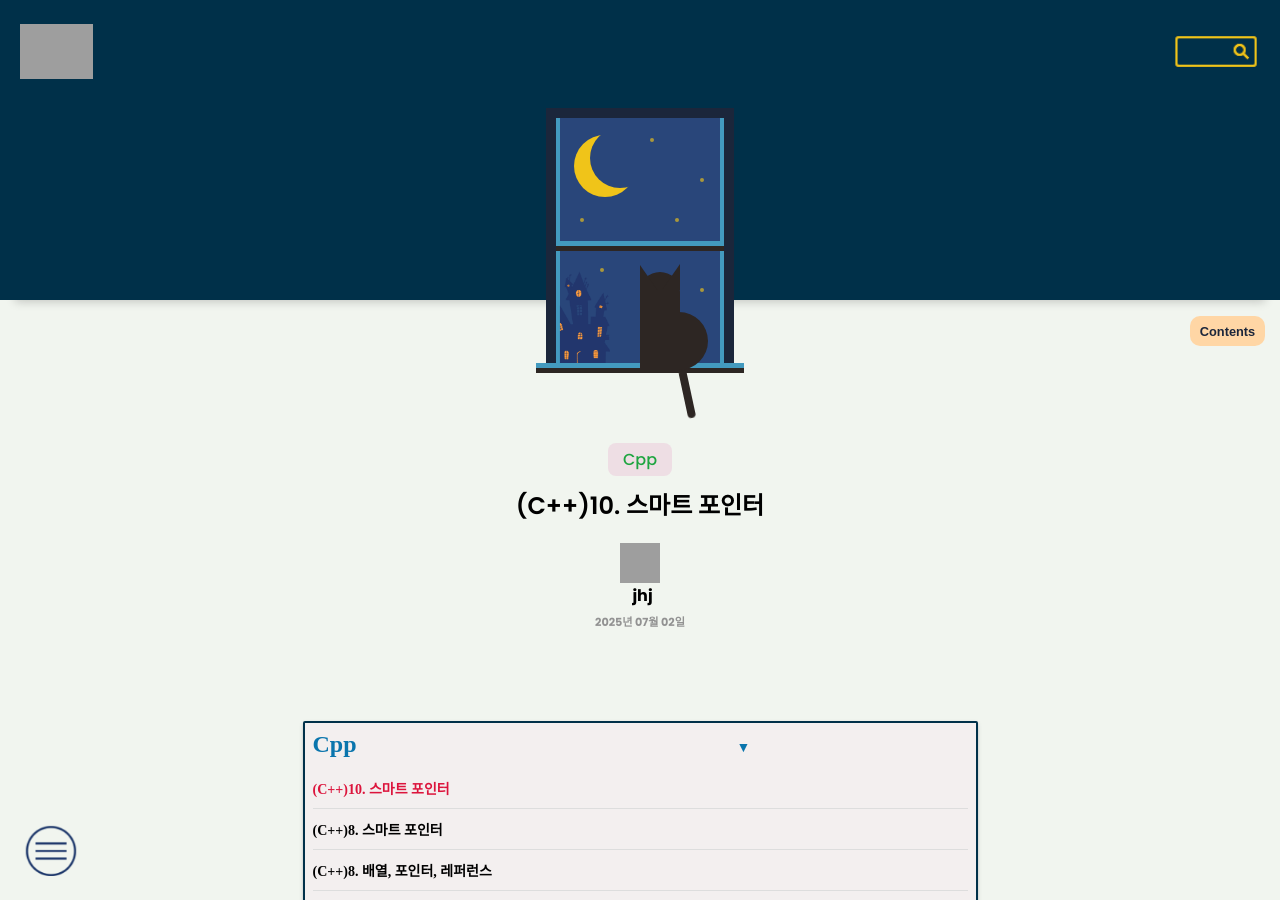
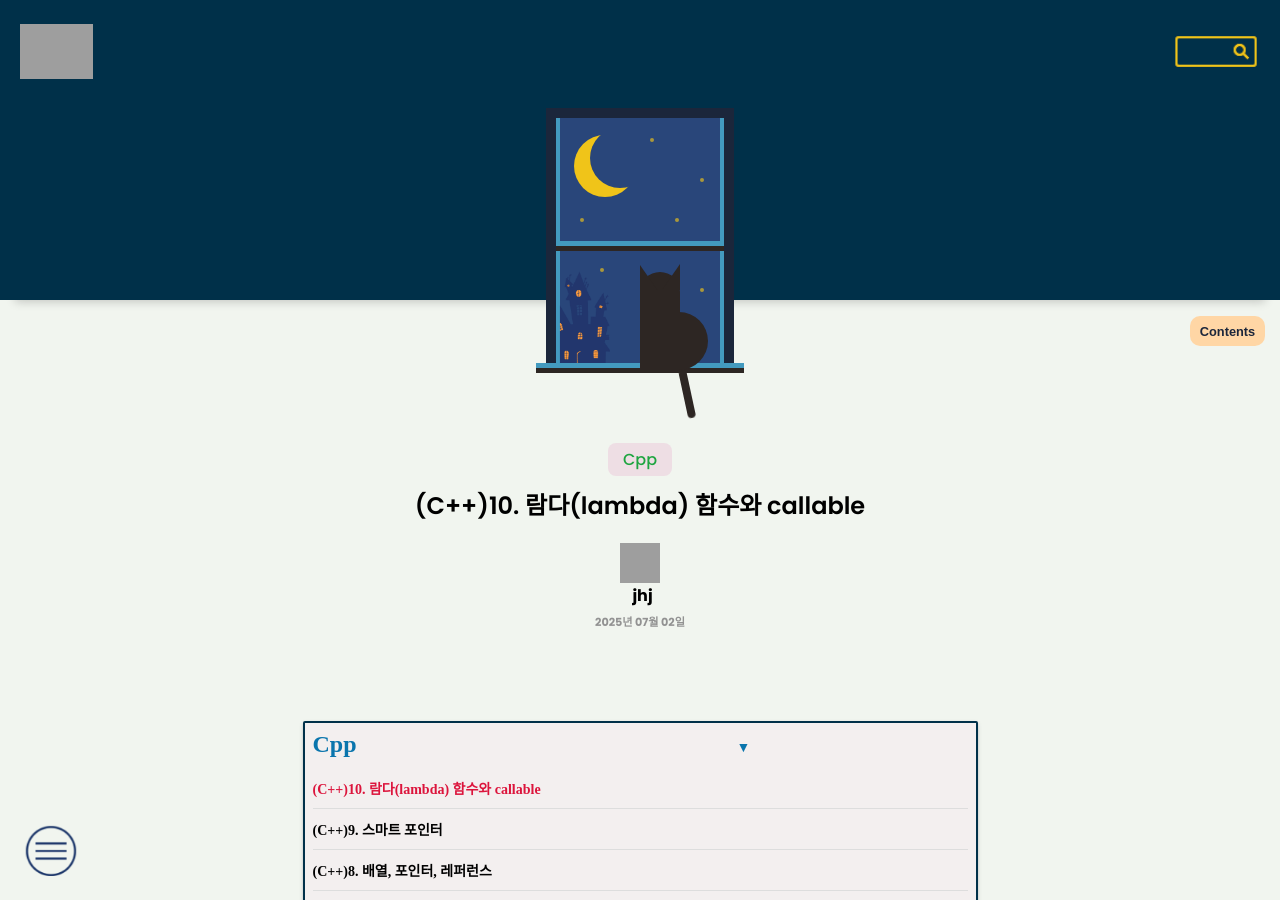
Before and after one commit to jhj1111/jhj1111.github.io, a Jekyll site: the page built from _posts/study_log/cpp/2025-07-02-LambdaAndFunction.md, in a window 1280 px wide and 900 px high. Built offline with Jekyll 4.4.1, drawn with Linux system fonts in a browser that asks for light colours; some web fonts are replaced; comment, search, counter and statistics services are not loaded; grey boxes are pictures that could not be loaded.

Commit message:
style(post): fix cpp post title, thumnail

```diff
--- a/_posts/study_log/cpp/2025-07-01-SmartPointer.md
+++ b/_posts/study_log/cpp/2025-07-01-SmartPointer.md
@@ -1,5 +1,5 @@
 ---
-title: (C++)8. 스마트 포인터
+title: (C++)9. 스마트 포인터
 post_order: 9
 thumbnail: https://miro.medium.com/v2/resize:fit:898/1*wYw8dYdGd0JabdkBrMiwIQ.png
 layout: post
--- a/_posts/study_log/cpp/2025-07-02-LambdaAndFunction.md
+++ b/_posts/study_log/cpp/2025-07-02-LambdaAndFunction.md
@@ -1,7 +1,7 @@
 ---
-title: (C++)10. 스마트 포인터
+title: (C++)10. 람다(lambda) 함수와 callable
 post_order: 10
-thumbnail: https://miro.medium.com/v2/resize:fit:898/1*wYw8dYdGd0JabdkBrMiwIQ.png
+thumbnail: https://codingnuri.com/golang-book/assets/function.png
 layout: post
 author: jhj
 categories:
@@ -11,7 +11,7 @@ tags:
   - Programming
   - Language
   - C++
-excerpt: 함수 생성과 작동 방식
+excerpt: 람다와 callable 함수
 project_rank: "600"
 sticker: emoji//1f4aa
 ---
```
